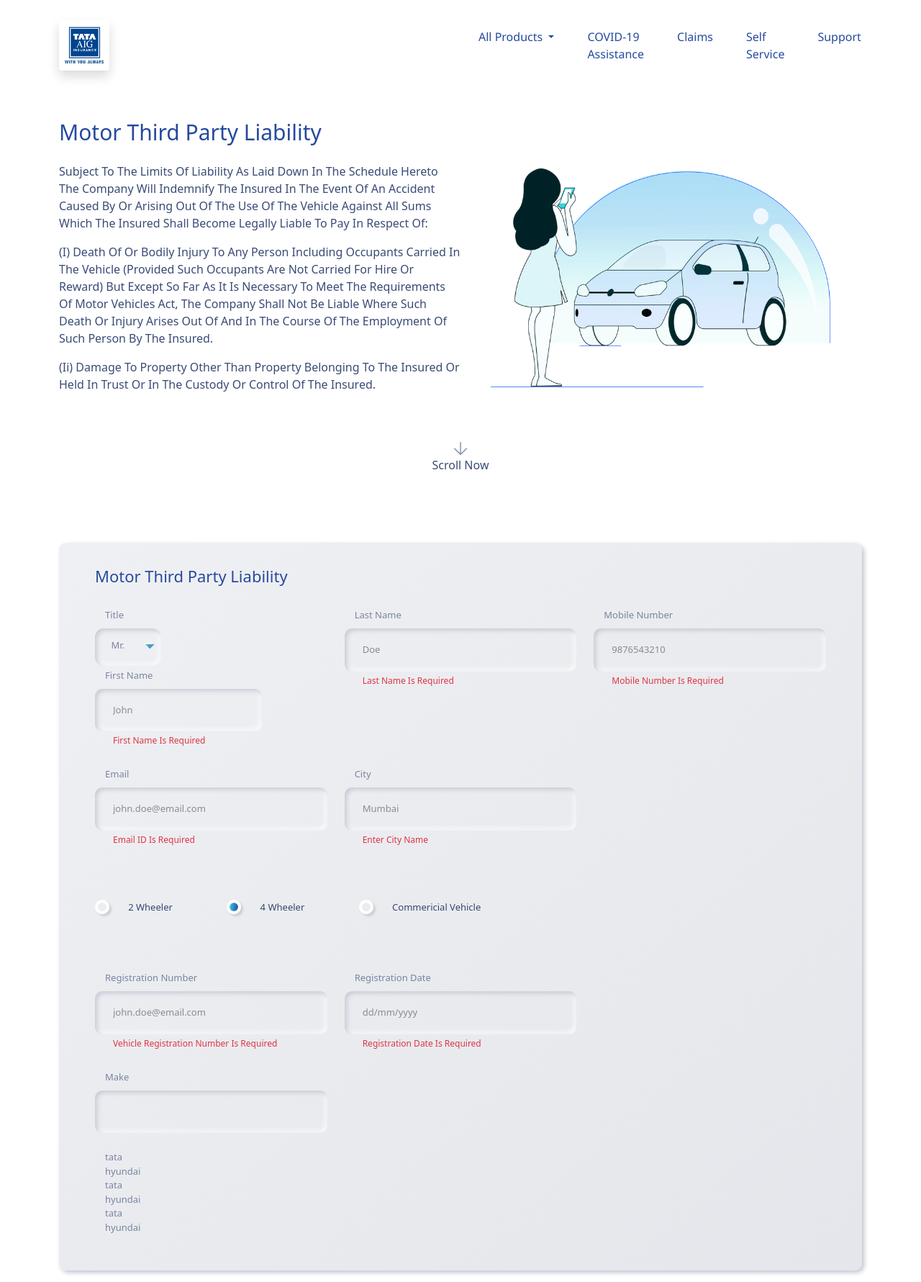
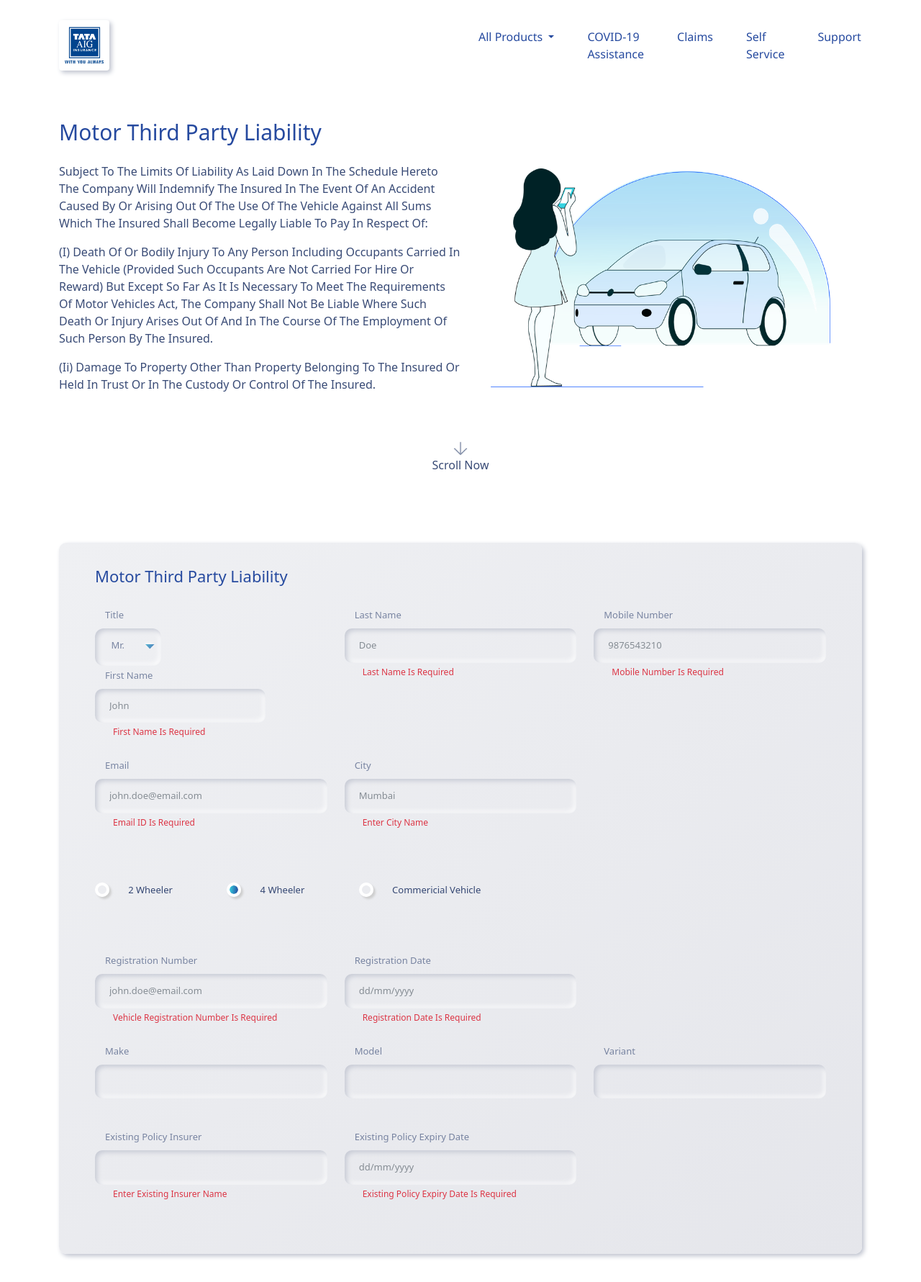
Before and after one commit to mukul2428/Tata-Aig-UI-Clone, a PHP site: page / in a window 1280 px wide. Shown: the whole page at 72% size. After the commit the page ends 1748 px from the top, so only its background shows below. Run offline with PHP 8.4, Linux system fonts and the light colour scheme; some libraries are stand-ins or nearby versions.

Commit message:
form elements added with javascript

```diff
--- a/css/styles.css
+++ b/css/styles.css
@@ -1,3 +1,6 @@
+.logo{
+    box-shadow: 3px 3px 6px #bfc3cf, -3px -3px 6px #fff;
+}
 li{
     padding: 15px;
 }
@@ -109,7 +112,7 @@
     opacity: .8;
     box-shadow: inset 3px 3px 6px #bfc3cf, inset -3px -3px 6px #fff;
     background: transparent;
-    padding: 20px 10px 20px 25px;
+    padding: 14px 20px;
     font-size: 13px;
     border: 0;
 }
@@ -153,3 +156,27 @@
 .form-radio-active{
     background: transparent linear-gradient(276deg,rgba(13,53,148,.898039),#35d3e1) 0 0 no-repeat padding-box;
 }
+.form-list-card{
+    display: none;
+    /* width: inherit; */
+    z-index: 1;
+    position:absolute;
+    border-radius: 10px;
+    max-height: 50%;
+    overflow:auto;
+    background-color: #e5e6eb;
+    box-shadow: 3px 3px 6px #bfc3cf, -3px -3px 6px #fff;
+}
+.form-list-card hr{
+    margin: 0;
+    border: 1px solid aqua;
+}
+.form-list-card .hover:hover{
+    background-color: aqua;
+}
+/* .form-list-visible:hover .form-list-card{
+    display: block;
+} */
+.form-list{
+    padding: 10px 15px 12px 6px;
+}
--- a/index.html
+++ b/index.html
@@ -15,17 +15,20 @@
     <link rel="stylesheet" href="css/styles.css">
     <link rel="stylesheet" href="css/responsive.css">
 
-    <!-- <script src="https://ajax.googleapis.com/ajax/libs/jquery/2.1.3/jquery.min.js"></script> -->
+    <script src="https://ajax.googleapis.com/ajax/libs/jquery/2.1.3/jquery.min.js"></script>
+    <script src="js/script.js"></script>
+
+
 </head>
 
-<body>
+<body >
 
     <header>
         <div class="container my-2">
             <nav class="navbar navbar-expand-lg navbar-light align-items-center">
 
                 <!--logo-->
-                <button class="shadow btn p-1 bg-white rounded">
+                <button class="logo btn p-1 bg-white rounded">
                     <img src="images/logo.png" alt="TATA AIG LOGO" width="60" height="60" quality="20" />
                 </button>
 
@@ -151,8 +154,8 @@
                             <div class="col-md-4 col-sm-4 col-xs-4 col-4" style="width:auto;">
                                 <label class="form-inputLabel" for="first-name">First Name</label>
                                 <div class="border-0">
-                                    <input class="form-input-text form-control form-input-font" id="first-name" type="text"
-                                        placeholder="John">
+                                    <input class="form-input-text form-control form-input-font" id="first-name"
+                                        type="text" placeholder="John">
                                 </div>
                                 <small>
                                     <div class="form-input-error pt-1">First Name Is Required</div>
@@ -165,7 +168,8 @@
                     <div class="col-md-4 col-xs-12 mt-4">
                         <label class="form-inputLabel" for="last-name">Last Name</label>
                         <div class="border-0">
-                            <input class="form-input-text form-control form-input-font" id="last-name" type="text" placeholder="Doe">
+                            <input class="form-input-text form-control form-input-font" id="last-name" type="text"
+                                placeholder="Doe">
                         </div>
                         <small>
                             <div class="form-input-error pt-1">Last Name Is Required</div>
@@ -195,7 +199,8 @@
                     <div class="col-md-4 col-xs-12 mt-4">
                         <label class="form-inputLabel" for="city">City</label>
                         <div class="border-0">
-                            <input class="form-input-text form-control form-input-font" id="city" type="text" placeholder="Mumbai">
+                            <input class="form-input-text form-control form-input-font" id="city" type="text"
+                                placeholder="Mumbai">
                         </div>
                         <small>
                             <div class="form-input-error pt-1">Enter City Name</div>
@@ -219,26 +224,6 @@
                         <label for="" class="form-radio-label-2">Commericial Vehicle</label>
                     </div>
                 </div>
-                <script>
-                    function active(clicked) {
-                        // console.log(clicked);
-                        if (!clicked.localeCompare("radio-1")) {
-                            document.getElementById("radio-3").classList.remove('form-radio-active');
-                            document.getElementById("radio-2").classList.remove('form-radio-active');
-                            document.getElementById("radio-1").classList.add('form-radio-active');
-                        }
-                        else if (!clicked.localeCompare("radio-2")) {
-                            document.getElementById("radio-3").classList.remove('form-radio-active');
-                            document.getElementById("radio-1").classList.remove('form-radio-active');
-                            document.getElementById("radio-2").classList.add('form-radio-active');
-                        }
-                        else if (!clicked.localeCompare("radio-3")) {
-                            document.getElementById("radio-2").classList.remove('form-radio-active');
-                            document.getElementById("radio-1").classList.remove('form-radio-active');
-                            document.getElementById("radio-3").classList.add('form-radio-active');
-                        }
-                    }
-                </script>
 
                 <div class="row">
                     <div class="col-md-4 col-xs-12 mt-4">
@@ -254,8 +239,8 @@
                     <div class="col-md-4 col-xs-12 mt-4">
                         <label class="form-inputLabel" for="registrationdate">Registration Date</label>
                         <div class="border-0">
-                            <input class="form-input-text form-control form-input-font" id="registrationdate" type="text"
-                                placeholder="dd/mm/yyyy">
+                            <input class="form-input-text form-control form-input-font" id="registrationdate"
+                                type="text" placeholder="dd/mm/yyyy">
                         </div>
                         <small>
                             <div class="form-input-error pt-1">Registration Date Is Required</div>
@@ -295,22 +280,107 @@
                 </div>
 
                 <div class="row">
-                    <div class="col-md-4 col-xs-12 mt-4">
+                    <div class="col-md-4 col-xs-12 mt-4 form-list-visible">
                         <label class="form-inputLabel" for="make">Make</label>
                         <div class="border-0">
-                            <input class="form-input-text form-control form-input-font" id="make" type="text">
+                            <input class="form-input-text form-control form-input-font" id="make" type="text" onclick="form_list_visible() ">
                         </div>
-                        <div class="col-md-4 col-xs-12 mt-4">
+                        <div class="form-list-card mt-2" id="form-list-visble" style="display: none;">
 
-                            <div class="form-inputLabel">tata</div>
-                            <div class="form-inputLabel">hyundai</div>
-                            <div class="form-inputLabel">tata</div>
-                            <div class="form-inputLabel">hyundai</div>
-                            <div class="form-inputLabel">tata</div>
-                            <div class="form-inputLabel">hyundai</div>
-
+                            <!-- <ul style="text-align: left;">
+                                <li class="form-list form-inputLabel" style="list-style: none;">tata</li><hr>
+                                <li class="form-list form-inputLabel" style="list-style: none;">tata</li><hr>
+                                <li class="form-list form-inputLabel" style="list-style: none;">tata</li><hr>
+                                <li class="form-list form-inputLabel" style="list-style: none;">tata</li><hr>
+                                <li class="form-list form-inputLabel" style="list-style: none;">tata</li><hr>
+                                <li class="form-list form-inputLabel" style="list-style: none;">tata</li>
+                            </ul> -->
+                            <div class="hover">
+                                <div class="form-list form-inputLabel" id="form-list-item-1" onclick="form_list_hover()">tata</div>
+                                <hr>
+                            </div>
+                            <div class="hover">
+                                <div class="form-list form-inputLabel" id="form-list-item-2" onclick="form_list_hover()">hyundai</div>
+                                <hr>
+                            </div>
+                            <div class="hover">
+                                <div class="form-list form-inputLabel" id="form-list-item-3" onclick="form_list_hover()">premier</div>
+                                <hr>
+                            </div>
+                            <div class="hover">
+                                <div class="form-list form-inputLabel" id="form-list-item-4" onclick="form_list_hover()">skoda</div>
+                                <hr>
+                            </div>
+                            <div class="hover">
+                                <div class="form-list form-inputLabel" id="form-list-item-5" onclick="form_list_hover()">mitsubishi</div>
+                                <hr>
+                            </div>
+                            <div class="hover">
+                                <div class="form-list form-inputLabel" id="form-list-item-6" onclick="form_list_hover()">toyoto</div>
+                            </div>
                         </div>
                     </div>
+
+                    <div class="col-md-4 col-xs-12 mt-4">
+                        <label class="form-inputLabel" for="model">Model</label>
+                        <div class="border-0">
+                            <input class="form-input-text form-control form-input-font" id="model" type="text">
+                        </div>
+                    </div>
+
+                    <div class="col-md-4 col-xs-12 mt-4">
+                        <label class="form-inputLabel" for="variant">Variant</label>
+                        <div class="border-0">
+                            <input class="form-input-text form-control form-input-font" id="variant" type="text">
+                        </div>
+                    </div>
+
+                </div>
+
+                <div class="row mt-3" style="z-index: -1;">
+                    <div class="col-md-4 col-xs-12 mt-4">
+                        <label class="form-inputLabel" for="existingpolicyinsurer">Existing Policy Insurer</label>
+                        <div class="border-0">
+                            <input class="form-input-text form-control form-input-font" id="existingpolicyinsurer" type="text">
+                        </div>
+                        <small>
+                            <div class="form-input-error pt-1">Enter Existing Insurer Name</div>
+                        </small>
+                    </div>
+                    <div class="col-md-4 col-xs-12 mt-4">
+                        <label class="form-inputLabel" for="existingpolicyexpirydate">Existing Policy Expiry Date</label>
+                        <div class="border-0">
+                            <input class="form-input-text form-control form-input-font" id="existingpolicyexpirydate" type="text"
+                                placeholder="dd/mm/yyyy">
+                        </div>
+                        <small>
+                            <div class="form-input-error pt-1">Existing policy Expiry Date Is Required</div>
+                        </small>
+
+                    </div>
+                    <script>
+                        const phoneNoRef1 = document.querySelector('#existingpolicyexpirydate');
+                        phoneNoRef1.addEventListener('keypress', (evt1) => {
+                            const code1 = evt1.keyCode;
+                            const val1 = evt1.currentTarget.value;
+                            const len1 = val1.length;
+
+                            //restrict alphabets form-input-font
+                            if (!((code1 >= 48 && code1 <= 57) || code1 === 8)) {
+                                evt1.preventDefault();
+                            }
+                            if (len1 === 2 || len1 === 5) {
+                                evt1.currentTarget.value += '/'
+                            }
+                            if (len1 === 10) {
+                                evt1.preventDefault();
+                            }
+                        });
+                    </script>
+                </div>
+
+                <div class="row checkBoxMargin">
+                    <div class="col-12 mt-4"></div>
                 </div>
 
             </form>
```
Also changed, not shown: js/script.js (added, +38 -0 lines).
